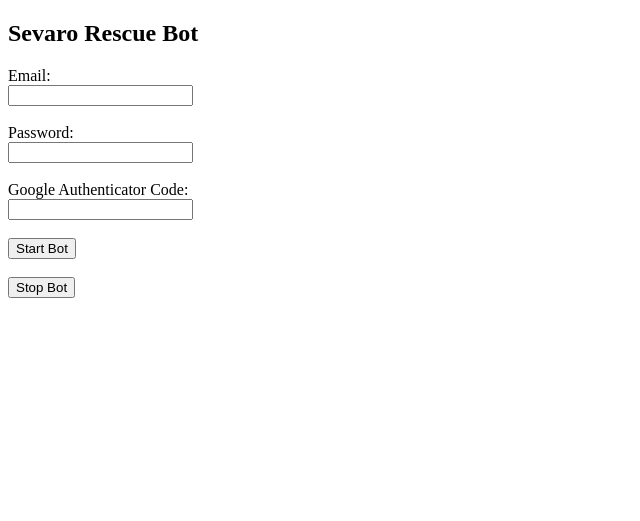
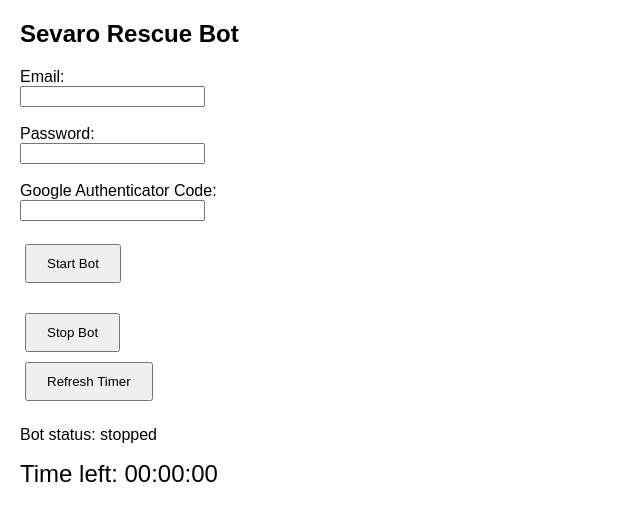
Before and after one commit to IshanRanade/RescueAlertBot, a Flask app: page / in a window 1280 px wide. Shown: the top 521 px of the page, without its empty margins (0-640 px from the left). Run offline with Flask 3, Linux system fonts and the light colour scheme.

Commit message:
update ui, but telegram doesnt work

```diff
--- a/ServerBot/app.py
+++ b/ServerBot/app.py
@@ -1,23 +1,84 @@
-from flask import Flask, render_template, request, redirect
+from flask import Flask, render_template, request, redirect, jsonify
 import subprocess
 import os
-import signal
-from threading import Thread
+import time
+from threading import Thread, Event, Lock
 
 app = Flask(__name__)
 
-BOT_PROCESS = None  # this will hold the subprocess.Popen object
-BOT_THREAD = None   # this will hold the thread
+BOT_PROCESS = None
+BOT_THREAD = None
+TIMER_THREAD = None
+TIMER_STOP_EVENT = Event()
+TIME_LEFT = 0
+TIME_LOCK = Lock()
+TIMER_DURATION = 3 * 60 * 60  # 3 hours in seconds
+
+
+def run_bot_with_logging(env):
+    global BOT_PROCESS
+    # Start the bot process and redirect output to stdout (docker logs)
+    BOT_PROCESS = subprocess.Popen(
+        ["python", "sevaro_bot.py"],
+        env=env,
+        stdout=subprocess.PIPE,
+        stderr=subprocess.STDOUT,
+        universal_newlines=True
+    )
+
+    # Print stdout to docker logs
+    for line in BOT_PROCESS.stdout:
+        print(line, end="")
+
+    BOT_PROCESS.wait()
+    BOT_PROCESS = None
+    print("Bot has stopped.")
+
+
+def timer_thread():
+    global TIME_LEFT, BOT_PROCESS
+    with TIME_LOCK:
+        TIME_LEFT = TIMER_DURATION
+
+    while True:
+        time.sleep(1)
+
+        with TIME_LOCK:
+            if TIMER_STOP_EVENT.is_set() or TIME_LEFT <= 0:
+                TIME_LEFT = 0
+                break
+            TIME_LEFT -= 1
+
+        # If bot crashed, stop timer
+        if BOT_PROCESS is None or (BOT_PROCESS and BOT_PROCESS.poll() is not None):
+            with TIME_LOCK:
+                TIME_LEFT = 0
+            break
+
+    # Auto-stop the bot if time runs out
+    if BOT_PROCESS and BOT_PROCESS.poll() is None:
+        print("Auto-stopping bot after 3 hours.")
+        BOT_PROCESS.terminate()
+        BOT_PROCESS.wait()
+
+    with TIME_LOCK:
+        TIME_LEFT = 0
 
 
 @app.route("/")
 def index():
-    return render_template("index.html")
+    with TIME_LOCK:
+        t = TIME_LEFT
+    hours, remainder = divmod(t, 3600)
+    minutes, seconds = divmod(remainder, 60)
+    status = "running" if BOT_PROCESS and BOT_PROCESS.poll() is None else "stopped"
+    return render_template("index.html", status=status,
+                           hours=hours, minutes=minutes, seconds=seconds)
 
 
 @app.route("/start", methods=["POST"])
 def start():
-    global BOT_PROCESS, BOT_THREAD
+    global BOT_THREAD, TIMER_THREAD, TIMER_STOP_EVENT
 
     if BOT_PROCESS and BOT_PROCESS.poll() is None:
         return "Bot already running"
@@ -31,31 +92,55 @@
     env["PASSWORD"] = password
     env["OTP"] = otp
 
-    def run_bot():
-        global BOT_PROCESS
-        BOT_PROCESS = subprocess.Popen(["python", "sevaro_bot.py"], env=env)
-        BOT_PROCESS.wait()  # wait until it exits
-        BOT_PROCESS = None  # reset after completion
+    TIMER_STOP_EVENT.clear()
 
-    BOT_THREAD = Thread(target=run_bot, daemon=True)
+    # Start bot thread
+    BOT_THREAD = Thread(target=run_bot_with_logging, args=(env,), daemon=True)
     BOT_THREAD.start()
+
+    # Start timer thread
+    TIMER_THREAD = Thread(target=timer_thread, daemon=True)
+    TIMER_THREAD.start()
 
     return redirect("/")
 
 
 @app.route("/stop", methods=["POST"])
 def stop():
-    global BOT_PROCESS, BOT_THREAD
+    global TIMER_STOP_EVENT
+    TIMER_STOP_EVENT.set()
 
     if BOT_PROCESS and BOT_PROCESS.poll() is None:
-        BOT_PROCESS.terminate()  # sends SIGTERM
-        BOT_PROCESS.wait()       # wait for it to exit
-        BOT_PROCESS = None
-
-    BOT_THREAD = None
+        BOT_PROCESS.terminate()
+        BOT_PROCESS.wait()
 
     return redirect("/")
 
 
+@app.route("/refresh_timer", methods=["POST"])
+def refresh_timer():
+    global TIME_LEFT, TIMER_STOP_EVENT
+    if BOT_PROCESS and BOT_PROCESS.poll() is None:
+        with TIME_LOCK:
+            TIME_LEFT = TIMER_DURATION
+        TIMER_STOP_EVENT.clear()
+    return redirect("/")
+
+
+@app.route("/status")
+def status():
+    with TIME_LOCK:
+        t = TIME_LEFT
+    hours, remainder = divmod(t, 3600)
+    minutes, seconds = divmod(remainder, 60)
+    status = "running" if BOT_PROCESS and BOT_PROCESS.poll() is None else "stopped"
+    return jsonify({
+        "status": status,
+        "hours": hours,
+        "minutes": minutes,
+        "seconds": seconds
+    })
+
+
 if __name__ == "__main__":
     app.run(host="0.0.0.0", port=3267)
--- a/ServerBot/docker-compose.yml
+++ b/ServerBot/docker-compose.yml
@@ -9,6 +9,6 @@
     volumes:
       - ./okta_state.json:/app/okta_state.json
     environment:
-      - TELEGRAM_BOT_TOKEN=""8160686991:AAGo5m6aj8BZ7kmfo4phgOojLGlyNkgkePg""
+      - TELEGRAM_BOT_TOKEN="8160686991:AAGo5m6aj8BZ7kmfo4phgOojLGlyNkgkePg"
       - TELEGRAM_CHAT_ID="8492458042"
     restart: unless-stopped
--- a/ServerBot/templates/index.html
+++ b/ServerBot/templates/index.html
@@ -2,29 +2,64 @@
 <html>
 <head>
     <title>Sevaro Bot</title>
+    <style>
+        body { font-family: Arial, sans-serif; margin: 20px; }
+        .status { font-weight: bold; }
+        .timer { font-size: 1.5em; margin-top: 10px; }
+        button { margin: 5px; padding: 10px 20px; }
+        .form-section { margin-bottom: 20px; }
+    </style>
 </head>
 <body>
 
 <h2>Sevaro Rescue Bot</h2>
 
-<form action="/start" method="post">
+<div class="form-section">
+    <form id="startForm" action="/start" method="post">
         <label>Email:</label><br>
-    <input type="text" name="email"><br><br>
+        <input type="text" name="email" required><br><br>
 
         <label>Password:</label><br>
-    <input type="password" name="password"><br><br>
+        <input type="password" name="password" required><br><br>
 
         <label>Google Authenticator Code:</label><br>
-    <input type="text" name="otp"><br><br>
+        <input type="text" name="otp" required><br><br>
 
         <button type="submit">Start Bot</button>
     </form>
+</div>
 
-<br>
-
-<form action="/stop" method="post">
+<div class="form-section">
+    <form id="stopForm" action="/stop" method="post">
         <button type="submit">Stop Bot</button>
     </form>
+    <form id="refreshForm" action="/refresh_timer" method="post">
+        <button type="submit">Refresh Timer</button>
+    </form>
+</div>
+
+<p>Bot status: <span id="status">{{ status }}</span></p>
+<p class="timer">Time left: <span id="timer">{{ hours }}:{{ minutes }}:{{ seconds }}</span></p>
+
+<script>
+function updateStatus() {
+    fetch("/status")
+        .then(res => res.json())
+        .then(data => {
+            document.getElementById("status").textContent = data.status;
+            document.getElementById("timer").textContent =
+                data.hours.toString().padStart(2,'0') + ":" +
+                data.minutes.toString().padStart(2,'0') + ":" +
+                data.seconds.toString().padStart(2,'0');
+        });
+}
+
+// Poll status every second
+setInterval(updateStatus, 1000);
+
+// Update immediately on load
+updateStatus();
+</script>
 
 </body>
 </html>
```
Also changed, not shown: ServerBot/sevaro_bot.py (+9 -19 lines). Lines whose indentation alone changed are shown as unchanged.
